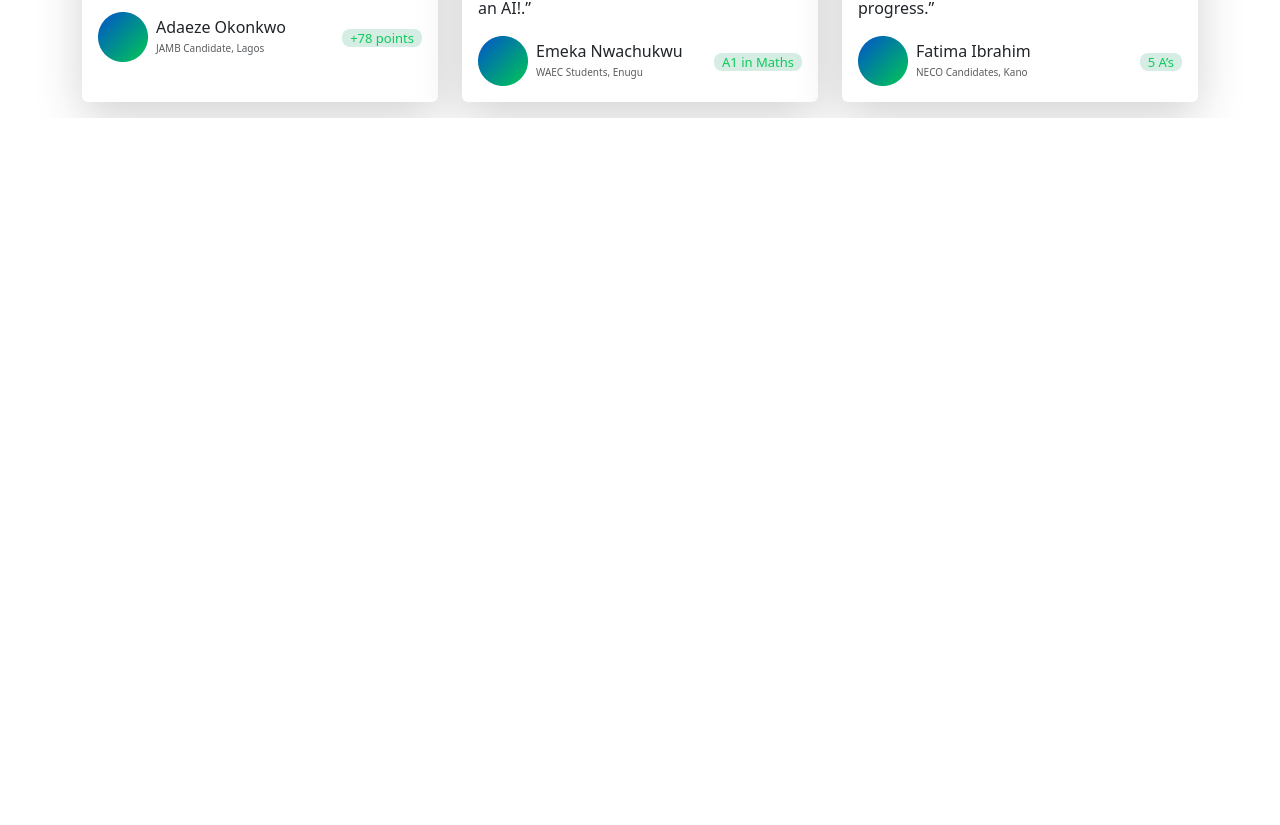
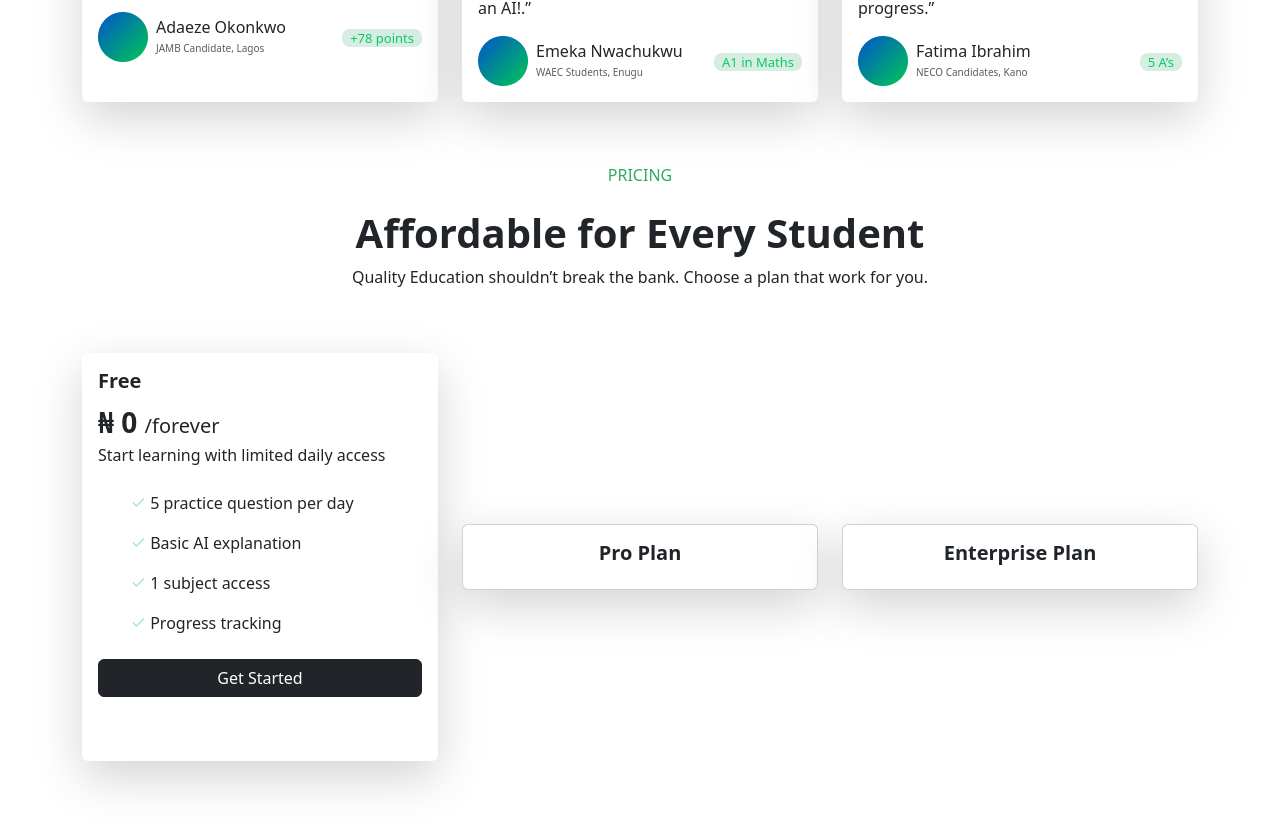
Before and after one commit to joshutik/Aivana-learn, a React (Vite) app: page / in a window 1280 px wide. Shown: the part 3897-4722 px from the top of the page. Before the commit the page ends 4015 px from the top, so only its background shows below. Built offline with nearby package versions, Linux system fonts and the light colour scheme.

Commit message:
added the pricing table

```diff
--- a/src/App.tsx
+++ b/src/App.tsx
@@ -5,6 +5,7 @@ import Challengepage from './Components/Challenge/Challengepage.js';
 import Features from './Components/Features/Features.js';
 import Exam from './Components/Exam/Exam.js';
 import Testimonials from './Components/Testimonials/Testimonials.js';
+import Pricing from './Components/Pricing/Pricing.js';
 
 function App() {
 
@@ -16,6 +17,7 @@ function App() {
       <Features/>
       <Exam/>
       <Testimonials/>
+      <Pricing/>
     </>
   )
 }
--- a/src/Components/Pricing/Pricing.tsx
+++ b/src/Components/Pricing/Pricing.tsx
@@ -1,9 +1,64 @@
 import React from 'react'
 
 const Pricing = () => {
-  return (
-    <div>Pricing</div>
-  )
+    return (
+        <div>
+            <div className="container mb-4 text-center mt-5">
+                <h6 className=" text-center my-4 feature-head">PRICING</h6>
+                <div className="row justify-content-center">
+                    <div className="col-lg-7 col-md-8 col-sm-12">
+
+                        <h2 className="display-6 fw-bold">Affordable for Every Student</h2>
+                        <p>
+                            Quality Education shouldn’t break the bank. Choose a plan that work for you.
+                        </p>
+                    </div>
+
+                </div>
+            </div>
+
+            <div className="container">
+                <div className="row align-items-center my-5 justify-content-center">
+                    <div className="col-lg-4 col-md-6 col-sm-12 mb-3 mb-sm-3">
+                        <div className="card border-0 h-100 shadow-lg pricing-card text-start pb-5">
+                            <div className="card-body">
+                                <h5 className="card-title fw-bold">Free</h5>
+                                <span className='fw-bold fs-3'>₦ 0 <small className='fs-5 fw-normal'>/forever</small> </span>
+                                <p>
+                                    Start learning with limited daily
+                                    access
+                                </p>
+
+                                <ul className='text-start w-100  my-4'>
+                                    <li className='list-group-item my-3 text-start'><i className="bi avialable bi-check2"></i> 5 practice question per day</li>
+                                    <li className='list-group-item my-3 text-start'><i className="bi avialable bi-check2"></i> Basic AI explanation</li>
+                                    <li className='list-group-item my-3 text-start'><i className="bi avialable bi-check2"></i> 1 subject access</li>
+                                    <li className='list-group-item my-3 text-start'><i className="bi avialable bi-check2"></i> Progress tracking</li>
+                                </ul>
+                                <div>
+                                    <button className="btn btn-dark w-100">Get Started</button>
+                                </div>
+                            </div>
+                        </div>
+                    </div>
+                    <div className="col-lg-4 col-md-6 col-sm-12 mb-3 mb-sm-3">
+                        <div className="card h-100 shadow-lg pricing-card text-center">
+                            <div className="card-body">
+                                <h5 className="card-title fw-bold">Pro Plan</h5>
+                            </div>
+                        </div>
+                    </div>
+                    <div className="col-lg-4 col-md-6 col-sm-12 mb-3 mb-sm-3">
+                        <div className="card h-100 shadow-lg pricing-card text-center">
+                            <div className="card-body">
+                                <h5 className="card-title fw-bold">Enterprise Plan</h5>
+                            </div>
+                        </div>
+                    </div>
+                </div>
+            </div>
+        </div>
+    )
 }
 
 export default Pricing
```
